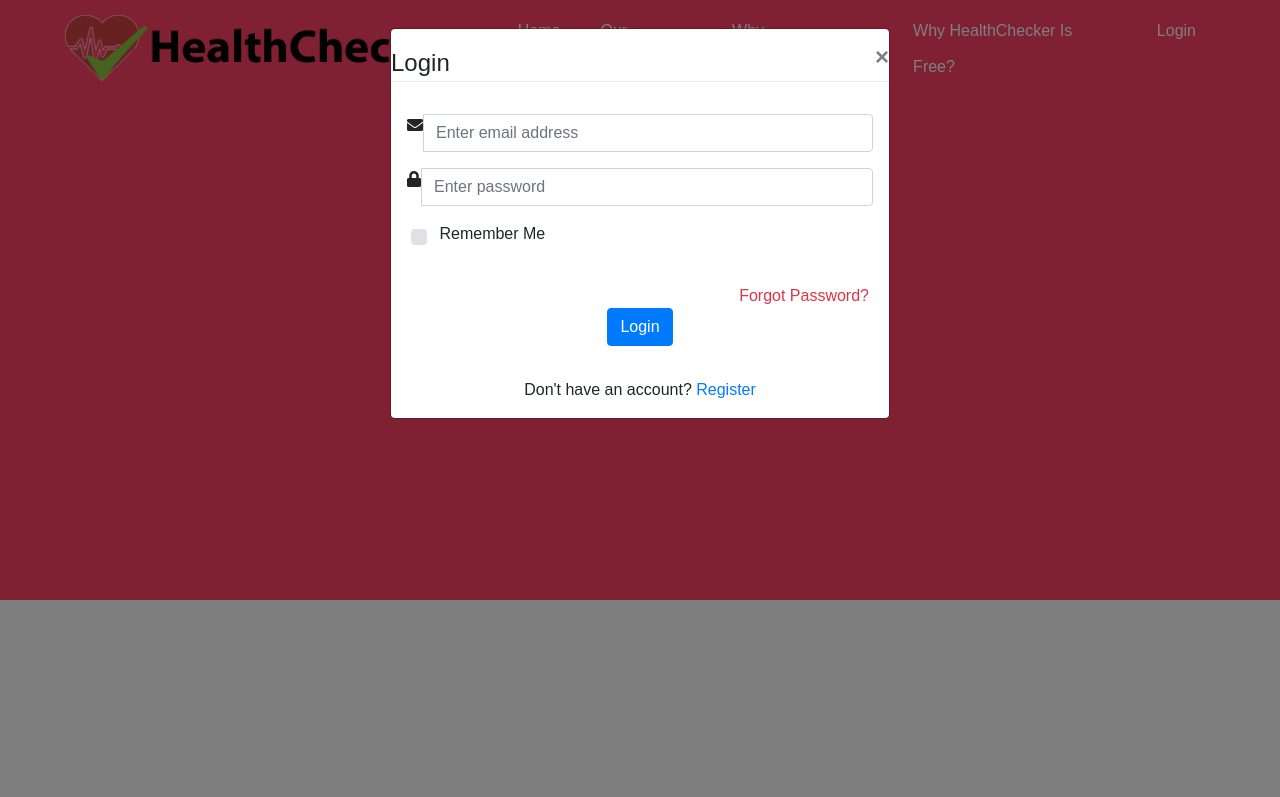
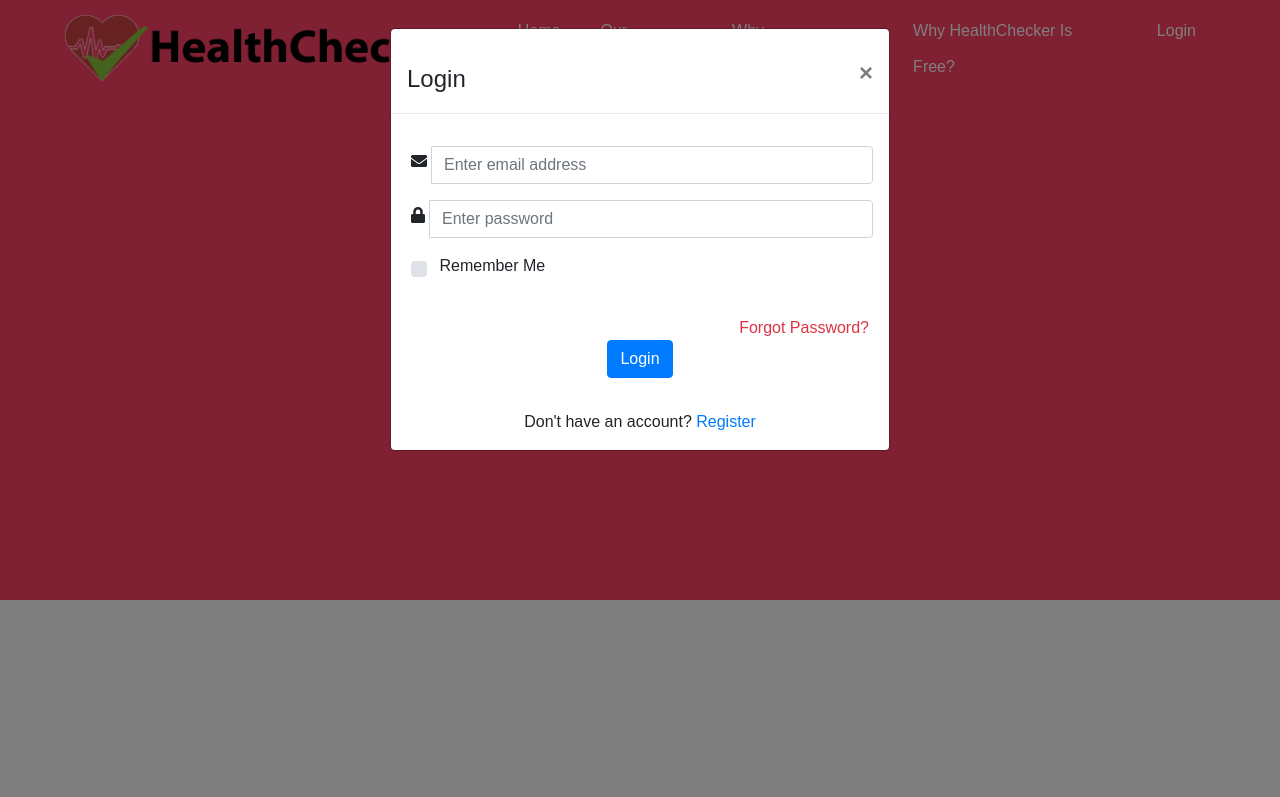
Before and after one commit to kemgur/HealthChecker, a website: page mainpage.html in a window 1280 px wide. Both pictures are taken after a click on the link "Login". Shown: the top 797 px of the page. Drawn offline with nearby package versions, Linux system fonts and the light colour scheme.

Commit message:
p-1 mb-1

```diff
--- a/mainpage.html
+++ b/mainpage.html
@@ -74,8 +74,8 @@
 <div id="LoginModal" class="modal-style-1 dark modal ">
   <div class="modal-dialog modal-login">
     <div class="modal-content">
-      <div class="modal-header p-0 mb-3 mt-3">
-        <h4 class="modal-title">Login</h4>
+      <div class="modal-header p-8 mb-3 mt-3">
+        <h4 class="modal-title ">Login</h4>
                 <button type="button" class="close" data-dismiss="modal" aria-hidden="true">&times;</button>
       </div>
       <div class="modal-body">
@@ -83,13 +83,13 @@
         <form action="" method="">
           <div class="form-group">
             <div class="input-group">
-              <span class="input-group-addon"><i class="fa fa-envelope"></i></span>
+              <span class="input-group-addon p-1 mb-1"><i class="fa fa-envelope"></i></span>
               <input type="email" class="form-control" name="email" placeholder="Enter email address" required="required">
             </div>
           </div>
           <div class="form-group">
             <div class="input-group">
-              <span class="input-group-addon"><i class="fa fa-lock"></i></span>
+              <span class="input-group-addon p-1 mb-1"><i class="fa fa-lock"></i></span>
               <input type="password" class="form-control" name="password" placeholder="Enter password" required="required">
             </div>
           </div>
@@ -105,7 +105,7 @@
                           </div>
                       </div>
           <div class="form-group text-center">
-            <button type="submit" class="btn btn-primary btn-signin" style="center" >Login</button>
+            <button type="submit" class="btn btn-primary btn-signin text-center" >Login</button>
 
           </div>
         </form>
```
